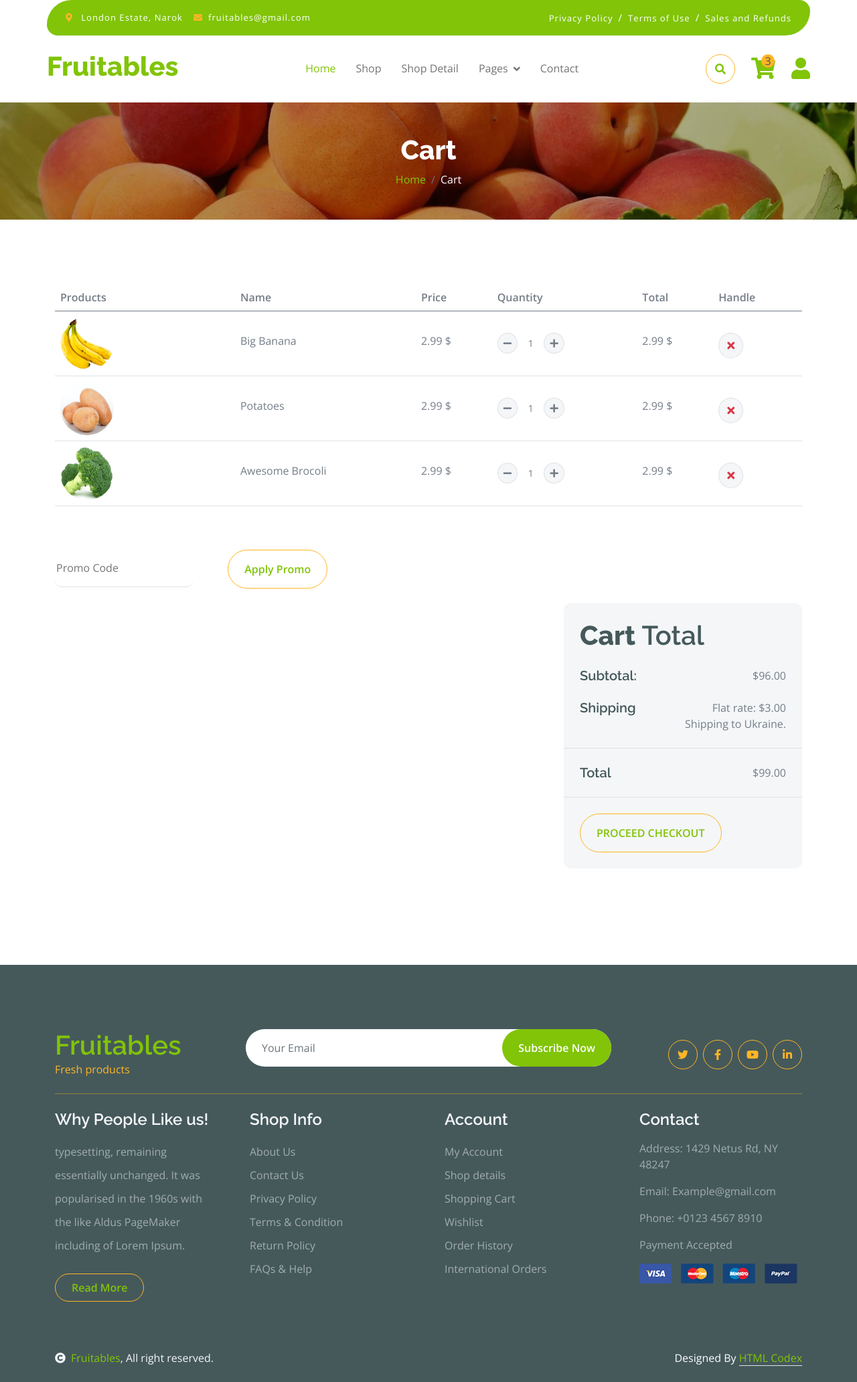
After one commit to MuliJob/fruitables, a Django app: page /cart in a window 1280 px wide. The commit adds this page. Shown: the whole page at 67% size. Run offline with Django 5.2, Linux system fonts and the light colour scheme; some libraries are stand-ins or nearby versions.

Commit message:
added cart page

```diff
--- /dev/null
+++ b/fruitable/web/templates/cart.html
@@ -0,0 +1,190 @@
+{% extends 'layout/base.html' %} {% load static %} {% block content %}
+<!DOCTYPE html>
+<html lang="en">
+
+    <head>
+        <meta charset="utf-8">
+        <title>{{ title }}</title>
+        <meta content="width=device-width, initial-scale=1.0" name="viewport">
+        <meta content="" name="keywords">
+        <meta content="" name="description">
+
+    </head>
+
+    <body>
+        <!-- Single Page Header start -->
+        <div class="container-fluid page-header py-5">
+            <h1 class="text-center text-white display-6">Cart</h1>
+            <ol class="breadcrumb justify-content-center mb-0">
+                <li class="breadcrumb-item"><a href="{% url 'home' %}">Home</a></li>
+                <li class="breadcrumb-item active text-white">Cart</li>
+            </ol>
+        </div>
+        <!-- Single Page Header End -->
+
+
+        <!-- Cart Page Start -->
+        <div class="container-fluid py-5">
+            <div class="container py-5">
+                <div class="table-responsive">
+                    <table class="table">
+                        <thead>
+                          <tr>
+                            <th scope="col">Products</th>
+                            <th scope="col">Name</th>
+                            <th scope="col">Price</th>
+                            <th scope="col">Quantity</th>
+                            <th scope="col">Total</th>
+                            <th scope="col">Handle</th>
+                          </tr>
+                        </thead>
+                        <tbody>
+                            <tr>
+                                <th scope="row">
+                                    <div class="d-flex align-items-center">
+                                        <img src="{% static 'img/vegetable-item-3.png' %}" class="img-fluid me-5 rounded-circle" style="width: 80px; height: 80px;" alt="">
+                                    </div>
+                                </th>
+                                <td>
+                                    <p class="mb-0 mt-4">Big Banana</p>
+                                </td>
+                                <td>
+                                    <p class="mb-0 mt-4">2.99 $</p>
+                                </td>
+                                <td>
+                                    <div class="input-group quantity mt-4" style="width: 100px;">
+                                        <div class="input-group-btn">
+                                            <button class="btn btn-sm btn-minus rounded-circle bg-light border" >
+                                            <i class="fa fa-minus"></i>
+                                            </button>
+                                        </div>
+                                        <input type="text" class="form-control form-control-sm text-center border-0" value="1">
+                                        <div class="input-group-btn">
+                                            <button class="btn btn-sm btn-plus rounded-circle bg-light border">
+                                                <i class="fa fa-plus"></i>
+                                            </button>
+                                        </div>
+                                    </div>
+                                </td>
+                                <td>
+                                    <p class="mb-0 mt-4">2.99 $</p>
+                                </td>
+                                <td>
+                                    <button class="btn btn-md rounded-circle bg-light border mt-4" >
+                                        <i class="fa fa-times text-danger"></i>
+                                    </button>
+                                </td>
+
+                            </tr>
+                            <tr>
+                                <th scope="row">
+                                    <div class="d-flex align-items-center">
+                                        <img src="{% static 'img/vegetable-item-5.jpg' %}" class="img-fluid me-5 rounded-circle" style="width: 80px; height: 80px;" alt="" alt="">
+                                    </div>
+                                </th>
+                                <td>
+                                    <p class="mb-0 mt-4">Potatoes</p>
+                                </td>
+                                <td>
+                                    <p class="mb-0 mt-4">2.99 $</p>
+                                </td>
+                                <td>
+                                    <div class="input-group quantity mt-4" style="width: 100px;">
+                                        <div class="input-group-btn">
+                                            <button class="btn btn-sm btn-minus rounded-circle bg-light border" >
+                                            <i class="fa fa-minus"></i>
+                                            </button>
+                                        </div>
+                                        <input type="text" class="form-control form-control-sm text-center border-0" value="1">
+                                        <div class="input-group-btn">
+                                            <button class="btn btn-sm btn-plus rounded-circle bg-light border">
+                                                <i class="fa fa-plus"></i>
+                                            </button>
+                                        </div>
+                                    </div>
+                                </td>
+                                <td>
+                                    <p class="mb-0 mt-4">2.99 $</p>
+                                </td>
+                                <td>
+                                    <button class="btn btn-md rounded-circle bg-light border mt-4" >
+                                        <i class="fa fa-times text-danger"></i>
+                                    </button>
+                                </td>
+                            </tr>
+                            <tr>
+                                <th scope="row">
+                                    <div class="d-flex align-items-center">
+                                        <img src="{% static 'img/vegetable-item-2.jpg' %}" class="img-fluid me-5 rounded-circle" style="width: 80px; height: 80px;" alt="" alt="">
+                                    </div>
+                                </th>
+                                <td>
+                                    <p class="mb-0 mt-4">Awesome Brocoli</p>
+                                </td>
+                                <td>
+                                    <p class="mb-0 mt-4">2.99 $</p>
+                                </td>
+                                <td>
+                                    <div class="input-group quantity mt-4" style="width: 100px;">
+                                        <div class="input-group-btn">
+                                            <button class="btn btn-sm btn-minus rounded-circle bg-light border" >
+                                            <i class="fa fa-minus"></i>
+                                            </button>
+                                        </div>
+                                        <input type="text" class="form-control form-control-sm text-center border-0" value="1">
+                                        <div class="input-group-btn">
+                                            <button class="btn btn-sm btn-plus rounded-circle bg-light border">
+                                                <i class="fa fa-plus"></i>
+                                            </button>
+                                        </div>
+                                    </div>
+                                </td>
+                                <td>
+                                    <p class="mb-0 mt-4">2.99 $</p>
+                                </td>
+                                <td>
+                                    <button class="btn btn-md rounded-circle bg-light border mt-4" >
+                                        <i class="fa fa-times text-danger"></i>
+                                    </button>
+                                </td>
+                            </tr>
+                        </tbody>
+                    </table>
+                </div>
+                <div class="mt-5">
+                    <input type="text" class="border-0 border-bottom rounded me-5 py-3 mb-4" placeholder="Promo Code">
+                    <button class="btn border-secondary rounded-pill px-4 py-3 text-primary" type="button">Apply Promo</button>
+                </div>
+                <div class="row g-4 justify-content-end">
+                    <div class="col-8"></div>
+                    <div class="col-sm-8 col-md-7 col-lg-6 col-xl-4">
+                        <div class="bg-light rounded">
+                            <div class="p-4">
+                                <h1 class="display-6 mb-4">Cart <span class="fw-normal">Total</span></h1>
+                                <div class="d-flex justify-content-between mb-4">
+                                    <h5 class="mb-0 me-4">Subtotal:</h5>
+                                    <p class="mb-0">$96.00</p>
+                                </div>
+                                <div class="d-flex justify-content-between">
+                                    <h5 class="mb-0 me-4">Shipping</h5>
+                                    <div class="">
+                                        <p class="mb-0">Flat rate: $3.00</p>
+                                    </div>
+                                </div>
+                                <p class="mb-0 text-end">Shipping to Ukraine.</p>
+                            </div>
+                            <div class="py-4 mb-4 border-top border-bottom d-flex justify-content-between">
+                                <h5 class="mb-0 ps-4 me-4">Total</h5>
+                                <p class="mb-0 pe-4">$99.00</p>
+                            </div>
+                            <button class="btn border-secondary rounded-pill px-4 py-3 text-primary text-uppercase mb-4 ms-4" type="button">Proceed Checkout</button>
+                        </div>
+                    </div>
+                </div>
+            </div>
+        </div>
+        <!-- Cart Page End -->
+    </body>
+
+</html>
+{% endblock content %}
--- a/fruitable/web/templates/layout/navbar.html
+++ b/fruitable/web/templates/layout/navbar.html
@@ -27,18 +27,15 @@
                   <div class="nav-item dropdown">
                       <a href="#" class="nav-link dropdown-toggle" data-bs-toggle="dropdown">Pages</a>
                       <div class="dropdown-menu m-0 bg-secondary rounded-0">
-                          <a href="cart.html" class="dropdown-item">Cart</a>
-                          <a href="chackout.html" class="dropdown-item">Chackout</a>
                           <a href="testimonial.html" class="dropdown-item">Testimonial</a>
-                          <a href="404.html" class="dropdown-item">404 Page</a>
                       </div>
                   </div>
                   <a href="contact.html" class="nav-item nav-link">Contact</a>
               </div>
               <div class="d-flex m-3 me-0">
                   <button class="btn-search btn border border-secondary btn-md-square rounded-circle bg-white me-4" data-bs-toggle="modal" data-bs-target="#searchModal"><i class="fas fa-search text-primary"></i></button>
-                  <a href="#" class="position-relative me-4 my-auto">
-                      <i class="fa fa-shopping-bag fa-2x"></i>
+                  <a href="{% url 'cart' %}" class="position-relative me-4 my-auto">
+                      <i class="fa fa-shopping-cart fa-2x"></i>
                       <span class="position-absolute bg-secondary rounded-circle d-flex align-items-center justify-content-center text-dark px-1" style="top: -5px; left: 15px; height: 20px; min-width: 20px;">3</span>
                   </a>
                   <a href="#" class="my-auto">
--- a/fruitable/web/urls.py
+++ b/fruitable/web/urls.py
@@ -20,5 +20,6 @@ from . import views
 urlpatterns = [
     path('', views.home_page, name="home"),
     path('shop', views.shop_page, name="shop"),
-    path('product-details', views.product_detail, name="product_detail"),
+    path('product-details', views.product_detail_page, name="product_detail"),
+    path('cart', views.cart_page, name="cart"),
 ]
--- a/fruitable/web/views.py
+++ b/fruitable/web/views.py
@@ -25,7 +25,7 @@ def shop_page(request):
     return render(request, 'shop.html', context)
 
 
-def product_detail(request):
+def product_detail_page(request):
     """Product detail page function"""
     title = 'FRUITABLES - PRODUCT DETAILS'
 
@@ -34,3 +34,14 @@ def product_detail(request):
     }
 
     return render(request, 'shop-detail.html', context)
+
+
+def cart_page(request):
+    """Product detail page function"""
+    title = 'FRUITABLES - CART'
+
+    context = {
+        "title": title
+    }
+
+    return render(request, 'cart.html', context)
```
